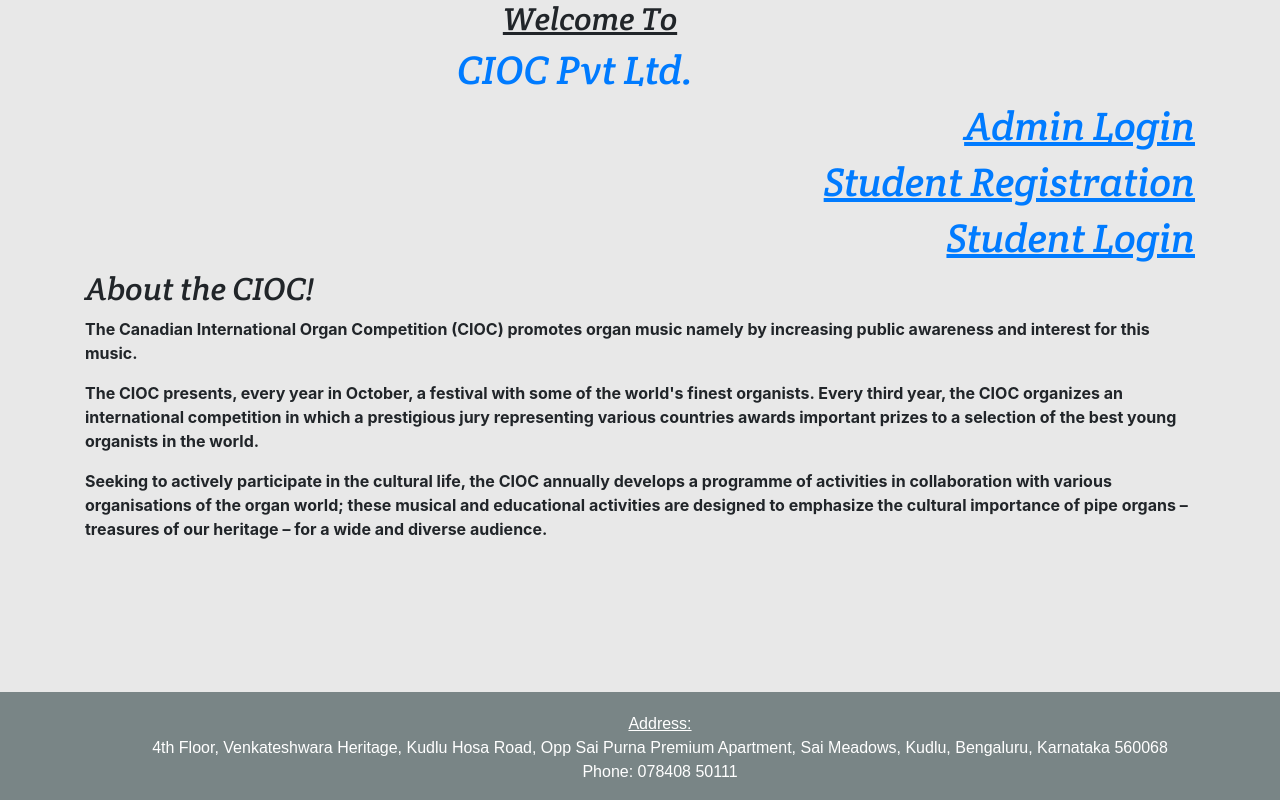
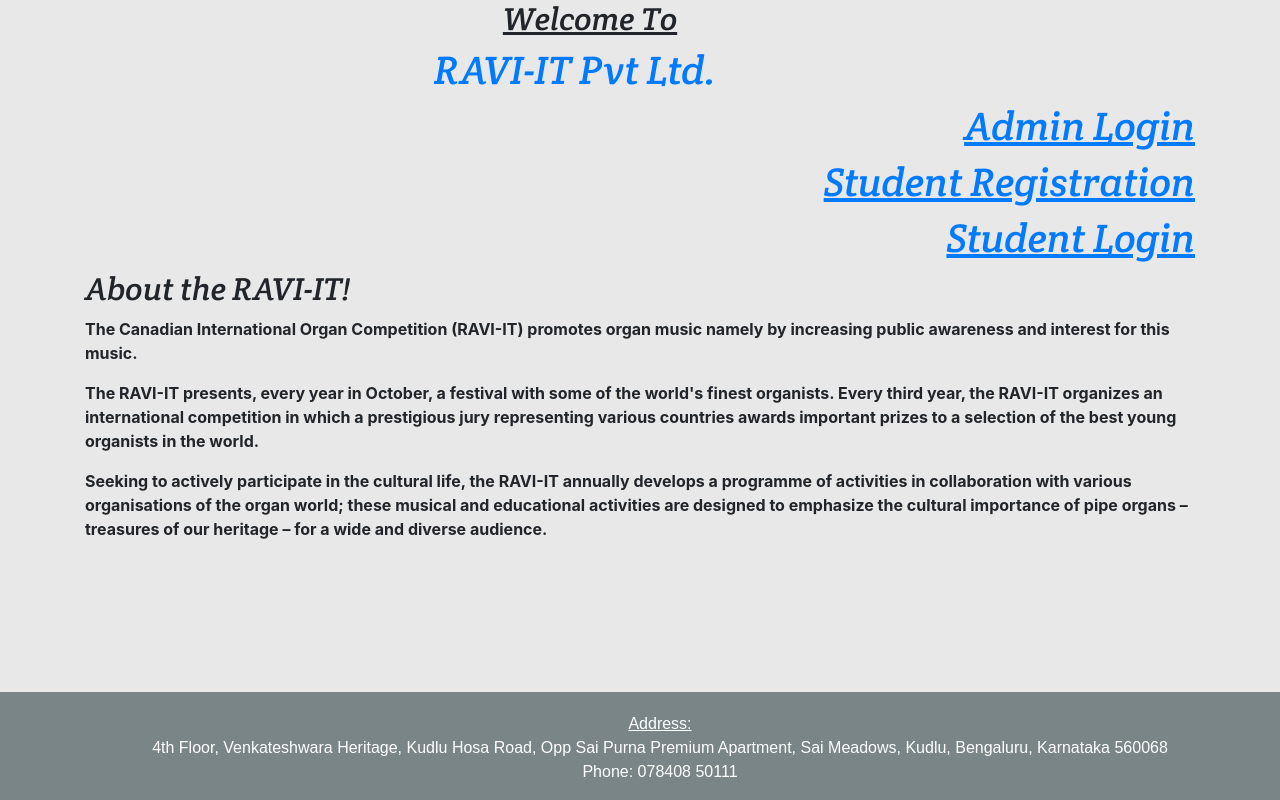
Before and after one commit to ravi8008024072/django_quiz_app, a Django app: page / in a window 1280 px wide. Run offline with Django 3.2, Linux system fonts and the light colour scheme; some libraries are stand-ins or nearby versions; some web fonts are replaced.

Commit message:
withraviname

```diff
--- a/quizapp/templates/display.html
+++ b/quizapp/templates/display.html
@@ -1,7 +1,7 @@
 <!DOCTYPE html>
 <html>
 <head>
-	<title>CIOC Results</title>
+	<title>RAVI-IT Results</title>
   	<style>
       .footer {
          position: fixed;
@@ -19,7 +19,7 @@
 
 <body style="background-color: #E8E8E8">
 	<div class="container " style="padding-top: 0px;">
-		<h1 class="display-4 text-center" style="font-family: 'Crete Round', serif;"><b><u>CIOC Results:</u></b></h1><hr class="my-4">
+		<h1 class="display-4 text-center" style="font-family: 'Crete Round', serif;"><b><u>RAVI-IT Results:</u></b></h1><hr class="my-4">
 		<h3 style="font-family: 'Crete Round', serif; font-size: 30px">User Name:<b> {{userData.username}} </b></h3>
 		<h3 style="font-family: 'Crete Round', serif;">Email ID:<b> {{userData.email}} </b></h3>
 
--- a/quizapp/templates/index.html
+++ b/quizapp/templates/index.html
@@ -2,7 +2,7 @@
 <!DOCTYPE html>
 <html>
   <head>
-  	<title>CIOC Home</title>
+  	<title>RAVI-IT Home</title>
   	<style>
 
         .footer {
@@ -22,22 +22,22 @@
 
 <body style="background-color: #E8E8E8">
 	<div class="container " >
-		<h2 style = "text-align: center; margin-right: 100px; font-family: 'Crete Round', serif;"><u>Welcome To </u><h1 style = "text-align: center;margin-right: 130px;color: #fff; font-family: 'Crete Round', serif;"><a href = "https://www.google.com/search?q=cioc&ie=utf-8&oe=utf-8&client=firefox-b-ab#lrd=0x3bae1355d65f4703:0x85053037befdb9b6,1,,,">CIOC Pvt Ltd.</a></h1></h2>
+		<h2 style = "text-align: center; margin-right: 100px; font-family: 'Crete Round', serif;"><u>Welcome To </u><h1 style = "text-align: center;margin-right: 130px;color: #fff; font-family: 'Crete Round', serif;"><a href = "https://www.facebook.com/g.m.RAVI-ITyadav">RAVI-IT Pvt Ltd.</a></h1></h2>
 
 		<a  href = "/admin"> <h1 class="text-right" style="font-family: 'Crete Round', serif;"><u>Admin Login</u></h1> </a>
     <a class = "button" href = "/register"> <h1 class="text-right" style="font-family: 'Crete Round', serif;"><u>Student Registration</u></h1> </a>
 		<a class = "button" href = "/login"> <h1 class="text-right" style="font-family: 'Crete Round', serif;"><u>Student Login</u></h1> </a>
 
 		<div><b>
-			<h2 style="font-family: 'Crete Round', serif;">About the CIOC!</h2>
+			<h2 style="font-family: 'Crete Round', serif;">About the RAVI-IT!</h2>
 			<p>
-				The Canadian International Organ Competition (CIOC) promotes organ music namely by increasing public awareness and interest for this music.
+				The Canadian International Organ Competition (RAVI-IT) promotes organ music namely by increasing public awareness and interest for this music.
 			</p>
 			<p>
-				The CIOC presents, every year in October, a festival with some of the world's finest organists. Every third year, the CIOC organizes an international competition in which a prestigious jury representing various countries awards important prizes to a selection of the best young organists in the world.
+				The RAVI-IT presents, every year in October, a festival with some of the world's finest organists. Every third year, the RAVI-IT organizes an international competition in which a prestigious jury representing various countries awards important prizes to a selection of the best young organists in the world.
 			</p>
 			<p>
-				Seeking to actively participate in the cultural life, the CIOC annually develops a programme of activities in collaboration with various organisations of the organ world; these musical and educational activities are designed to emphasize the cultural importance of pipe organs – treasures of our heritage – for a wide and diverse audience.
+				Seeking to actively participate in the cultural life, the RAVI-IT annually develops a programme of activities in collaboration with various organisations of the organ world; these musical and educational activities are designed to emphasize the cultural importance of pipe organs – treasures of our heritage – for a wide and diverse audience.
 			</p></b>
 		</div>
 		<div class="footer">
--- a/quizapp/templates/login.html
+++ b/quizapp/templates/login.html
@@ -1,7 +1,7 @@
 </!DOCTYPE html>
 <html>
 <head>
-  <title>CIOC Register</title>
+  <title>RAVI-IT Register</title>
   	<style>
         .footer {
            position: fixed;
@@ -18,7 +18,7 @@
   <link rel="stylesheet" href="https://stackpath.bootstrapcdn.com/bootstrap/4.1.3/css/bootstrap.min.css" integrity="sha384-MCw98/SFnGE8fJT3GXwEOngsV7Zt27NXFoaoApmYm81iuXoPkFOJwJ8ERdknLPMO" crossorigin="anonymous">
 <body style="background-color: #E8E8E8" onload ="f1()">
 	<div class=" container text-center">
-		<h1 style="font-family: 'Crete Round', serif;"><u>CIOC Registration</u></h1>
+		<h1 style="font-family: 'Crete Round', serif;"><u>RAVI-IT Registration</u></h1>
 		<h3 style="font-family: 'Crete Round', serif;">Student Login</h3>
 		<hr>
     <form method="POST" style="padding-top: 20px;" id="form1" runat="server">
--- a/quizapp/templates/question.html
+++ b/quizapp/templates/question.html
@@ -2,13 +2,13 @@
 <html lang="en">
 <head>
     <meta charset="UTF-8">
-    <title>CIOC Test</title>
+    <title>RAVI-IT Test</title>
 </head>
   <link rel="stylesheet" href="https://stackpath.bootstrapcdn.com/bootstrap/4.1.3/css/bootstrap.min.css" integrity="sha384-MCw98/SFnGE8fJT3GXwEOngsV7Zt27NXFoaoApmYm81iuXoPkFOJwJ8ERdknLPMO" crossorigin="anonymous">
 <body>
     <div class="container jumbotro" style="background-color: #00DDFF; padding-top: 25px">
       <header class="text-center">
-          <h1><b>CIOC Objective Test Questions: </b></h1><hr class="my-4">
+          <h1><b>RAVI-IT Objective Test Questions: </b></h1><hr class="my-4">
           <h3>Student Name: {{userData.username}}</h3>
           <h3>Student ID: CS-{{userData.pk}}</h3>
       </header>
--- a/quizapp/templates/register.html
+++ b/quizapp/templates/register.html
@@ -1,7 +1,7 @@
 </!DOCTYPE html>
 <html>
 <head>
-  <title>CIOC Register</title>
+  <title>RAVI-IT Register</title>
   	<style>
       .footer {
          position: fixed;
@@ -18,7 +18,7 @@
   <link rel="stylesheet" href="https://stackpath.bootstrapcdn.com/bootstrap/4.1.3/css/bootstrap.min.css" integrity="sha384-MCw98/SFnGE8fJT3GXwEOngsV7Zt27NXFoaoApmYm81iuXoPkFOJwJ8ERdknLPMO" crossorigin="anonymous">
 <body style="background-color: #E8E8E8" onload ="f1()">
 	<div class=" container text-center">
-		<h1 style="font-family: 'Crete Round', serif;"><u>CIOC Registration</u></h1>
+		<h1 style="font-family: 'Crete Round', serif;"><u>RAVI-IT Registration</u></h1>
 		<h3 style="font-family: 'Crete Round', serif;">Student Form</h3>
 		<hr>
     <form method="POST" style="padding-top: 20px;" id="form1" runat="server">
```
